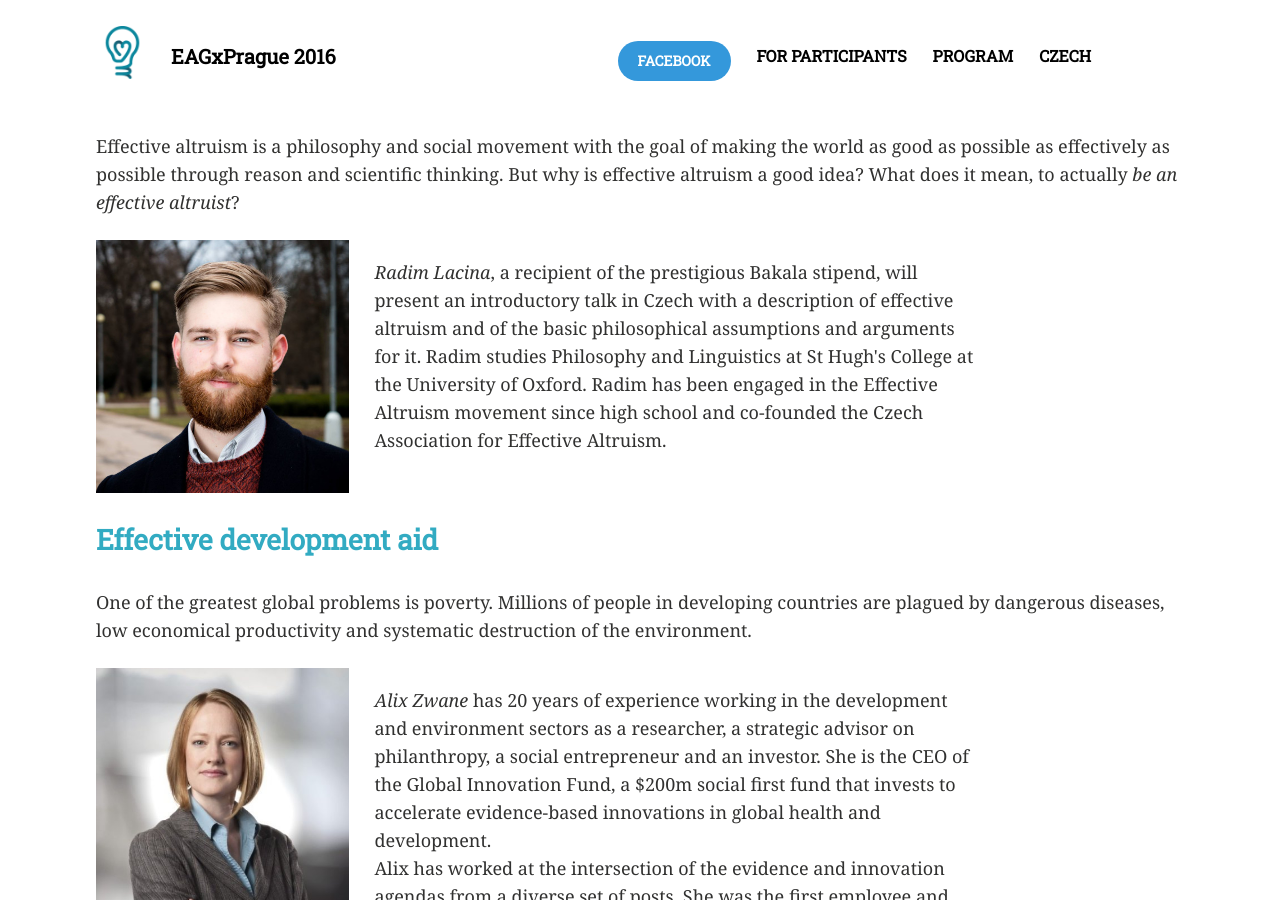
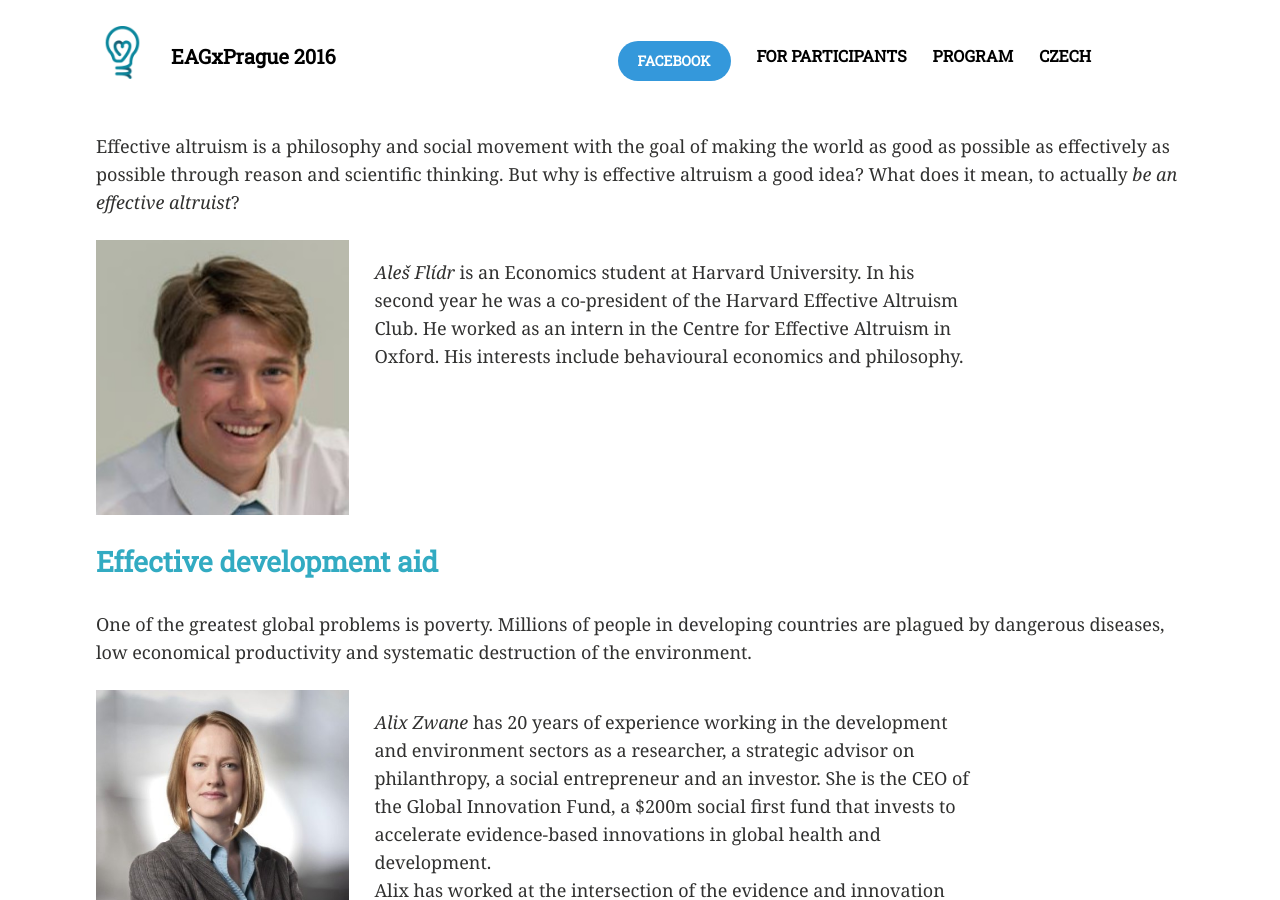
Before and after one commit to ea-czech-republic/eagxprague.org, a Jekyll site: the page built from english.md, in a window 1280 px wide and 900 px high, scrolled down 2782 px. Built offline with Jekyll 4.4.1, drawn with Linux system fonts in a browser that asks for light colours; nearby versions of some CDN libraries; some of the changed text lies outside the part shown.

Commit message:
Better text on web

```diff
--- a/english.md
+++ b/english.md
@@ -69,16 +69,10 @@
 an effective altruist</i>?
 
 <div class="speaker">
-<img src="images/speakers/radim.jpg">
+<img src="images/speakers/ales.jpg">
 <div class="desc">
 <p>
-<i>Radim Lacina</i>, a recipient of the prestigious Bakala stipend, will
-present an introductory talk in Czech with a description of effective altruism
-and of the basic philosophical assumptions and arguments for it.
-Radim studies Philosophy and Linguistics at St Hugh's College at the University
-of Oxford. Radim has been engaged in the Effective Altruism movement since high
-school and co-founded the Czech Association for Effective Altruism.
-</p>
+<i>Aleš Flídr</i> is an Economics student at Harvard University. In his second year he was a co-president of the Harvard Effective Altruism Club. He worked as an intern in the Centre for Effective Altruism in Oxford. His interests include behavioural economics and philosophy.</p>
 </div>
 </div>
 
@@ -194,6 +188,18 @@
 </div>
 </div>
 
+## Moral issues of superheroes – experimental and philosophic view
+
+<div class="speaker">
+<img src="images/speakers/robin.jpg"
+    style="width: 180px;" >
+<div class="desc">
+<p>
+<i>Robin</i> is a PhD student and a researcher at the Faculty of Natural Sciences of Charles University in Prague. He previously studied both philosophy and evolutionary biology and his research interests are moral judgements, experimental philosophy and evolutionary psychology
+</p>
+</div>
+</div>
+
 ## Personal advice from experienced effective altruists
 
 During the day,  well-experienced effective altruists
```
Also changed, not shown: index.md (+14 -5 lines), images/speakers/ales.jpg (added), images/speakers/robin.jpg (added).
